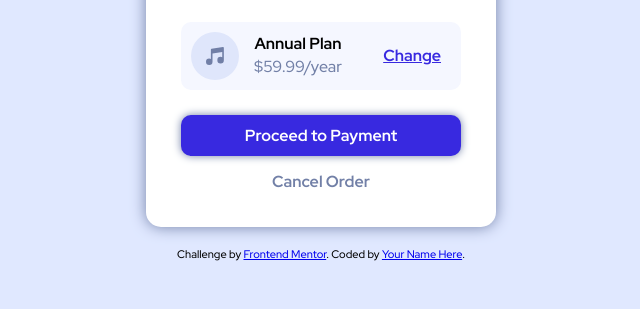
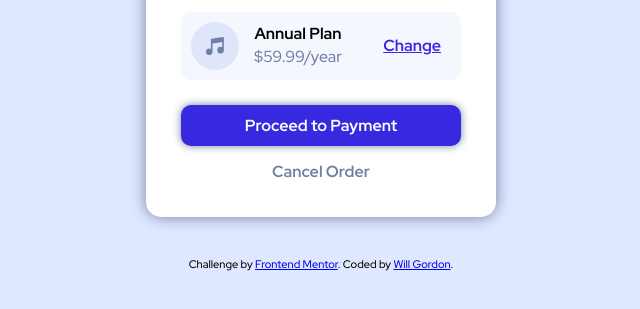
Before and after one commit to wcgordon1/frontend-mentor-projects, a plain HTML site: page order_project/index.html in a window 1280 px wide. Shown: the part 439-748 px from the top of the page, without its empty margins (319-959 px from the left). Drawn offline with Linux system fonts and the light colour scheme.

Commit message:
can I see this message

```diff
--- a/Order-Project/index.html
+++ b/order_project/index.html
@@ -42,7 +42,7 @@
 
   <div class="attribution">
     Challenge by <a href="https://www.frontendmentor.io?ref=challenge" target="_blank">Frontend Mentor</a>.
-    Coded by <a href="#">Your Name Here</a>.
+    Coded by <a href="https://twitter.com/KeyboardLambo">Will Gordon</a>.
   </div>
 </body>
 
--- a/Order-Project/style.css
+++ b/order_project/style.css
@@ -130,7 +130,7 @@ button {
     padding: 0 30px;
 }
 
- .attribution { font-size: 11px; text-align: center; }
+ .attribution { font-size: 11px; text-align: center; margin-top: 20px;}
  .attribution a { color: hsl(228, 45%, 44%) 0.15; }
 
  .container .buttons {
```
Also changed, not shown: Order-Project/design/active-states.jpg (deleted), Order-Project/design/desktop-design.jpg (deleted), Order-Project/design/desktop-preview.jpg (deleted), Order-Project/design/mobile-design.jpg (deleted), order_project/Final-ScreenShot.png (added), order_project/images/favicon-32x32.png (renamed from Order-Project/images/favicon-32x32.png), order_project/images/icon-music.svg (renamed from Order-Project/images/icon-music.svg), order_project/images/illustration-hero.svg (renamed from Order-Project/images/illustration-hero.svg), order_project/images/pattern-background-desktop.svg (renamed from Order-Project/images/pattern-background-desktop.svg), order_project/images/pattern-background-mobile.svg (renamed from Order-Project/images/pattern-background-mobile.svg), 8 other files.
